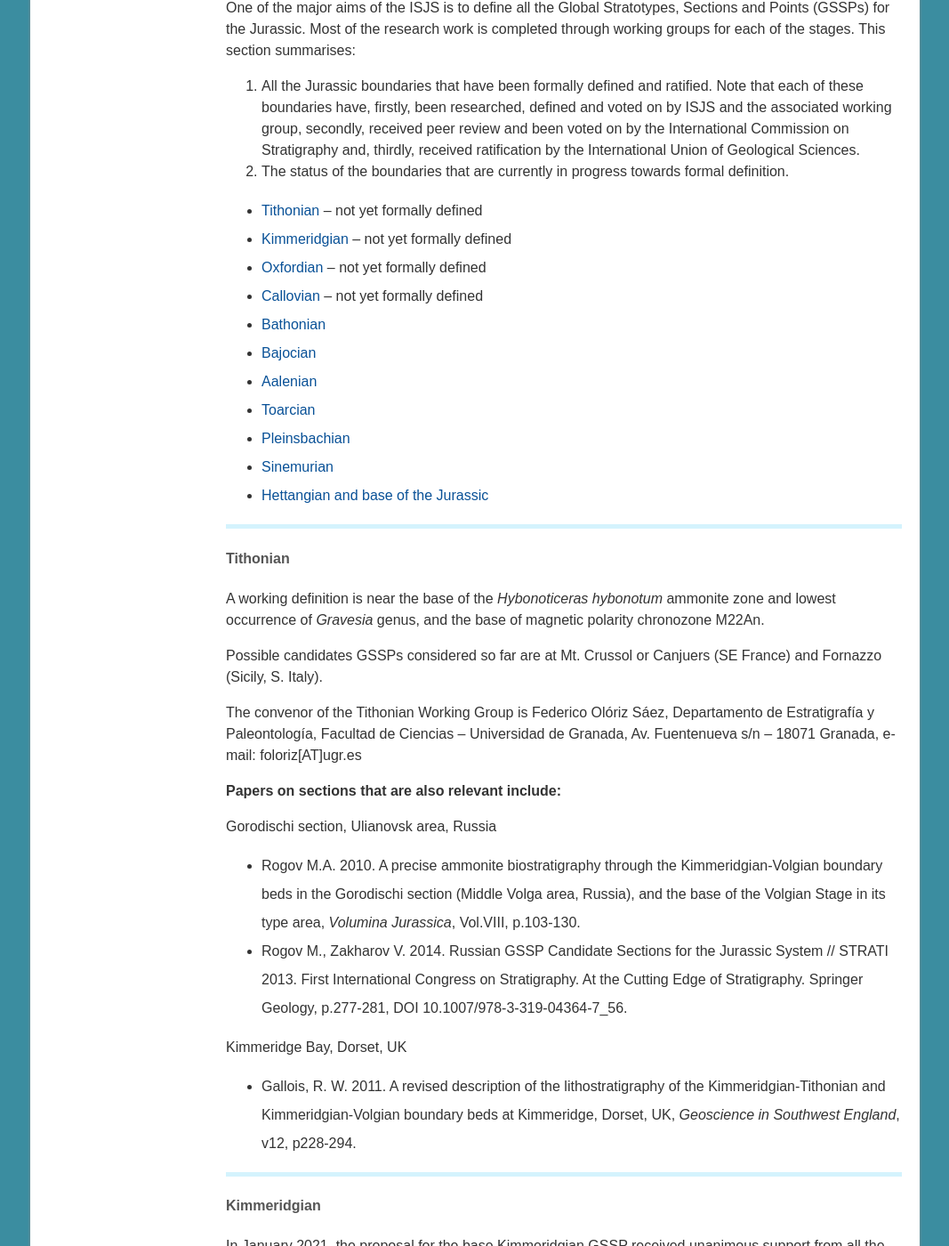
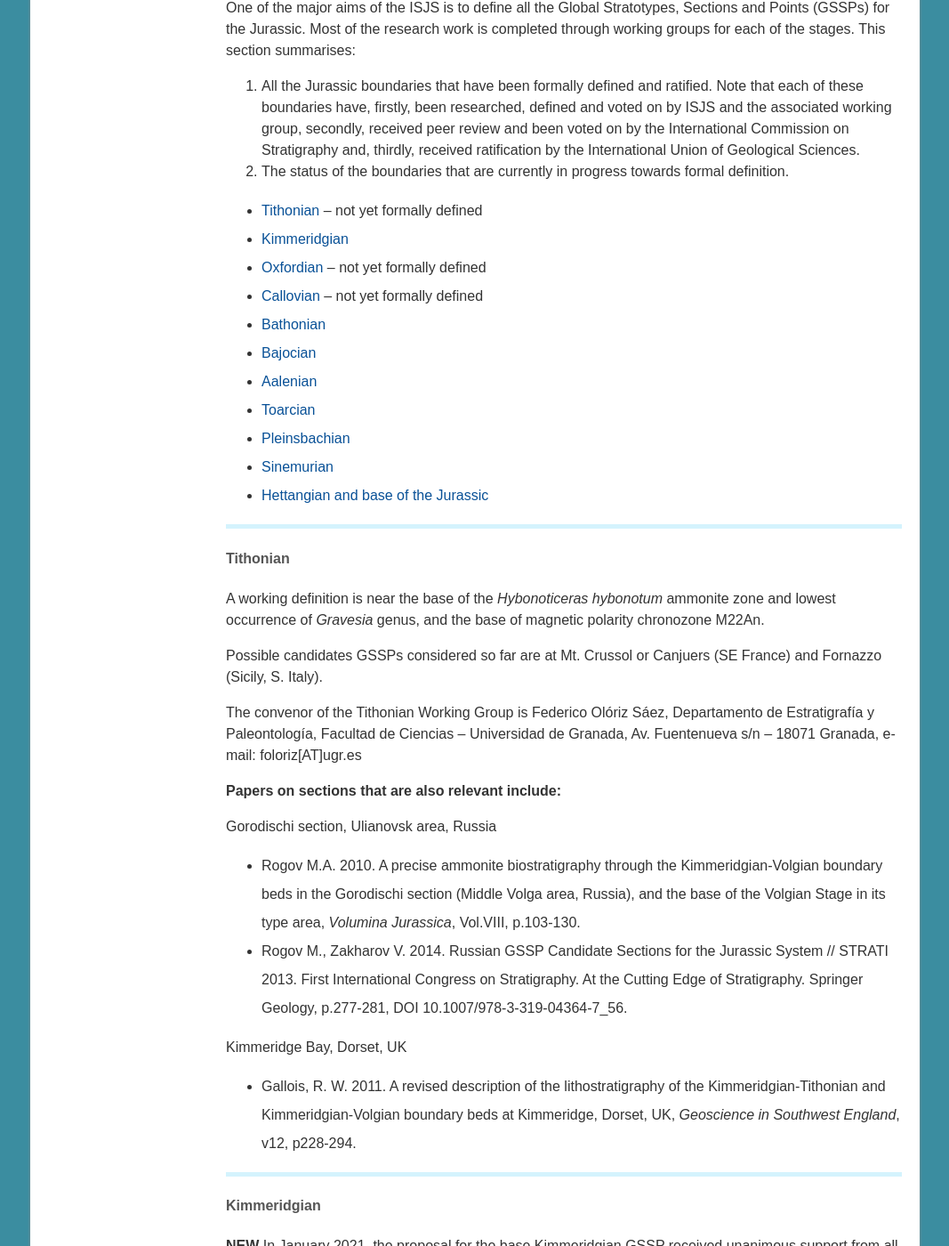
Before and after one commit to i-c-stratigraphy/subcommission-jurassic, a Jekyll site: the page built from pages/our-work.md, in a window 1280 px wide and 1400 px high, scrolled down 983 px. Shown: the whole window at 89% size, without its empty margins (106-1173 px from the left). Built offline with Jekyll 4.4.1, drawn with Linux system fonts in a browser that asks for light colours.

Commit message:
Update our-work.md

```diff
--- a/pages/our-work.md
+++ b/pages/our-work.md
@@ -27,7 +27,7 @@ One of the major aims of the ISJS is to define all the Global Stratotypes, Secti
 2. The status of the boundaries that are currently in progress towards formal definition.
 
 * [Tithonian](#tithonian) – not yet formally defined
-* [Kimmeridgian](#kimmeridgian) – not yet formally defined
+* [Kimmeridgian](#kimmeridgian)
 * [Oxfordian](#oxfordian) – not yet formally defined
 * [Callovian](#callovian) – not yet formally defined
 * [Bathonian](#bathonian)
```
Also changed, not shown: other parts of pages/our-work.md (+1 -0 lines).
